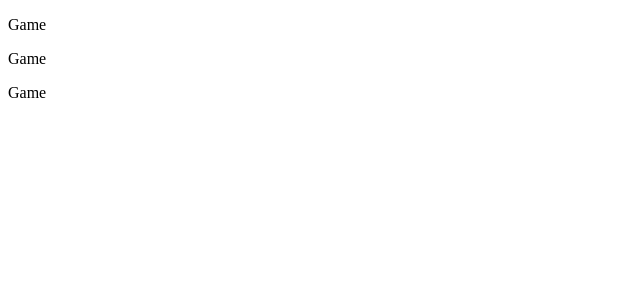
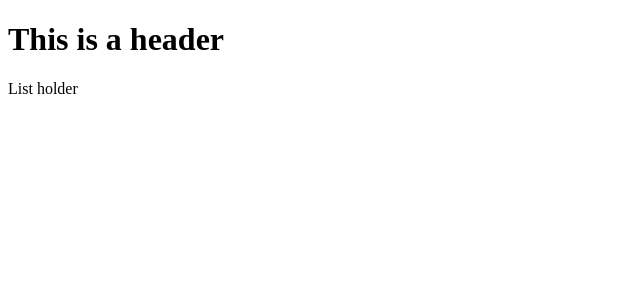
Before and after one commit to Alyssa-Crawford-dmi/Board-game-manager, a Vue app: page / in a window 1280 px wide. Shown: the top 300 px of the page, without its empty margins (0-640 px from the left). Built offline with nearby package versions, Linux system fonts and the light colour scheme; no server answers.

Commit message:
cleaned up to fit new design

```diff
--- a/src/App.vue
+++ b/src/App.vue
@@ -1,26 +1,17 @@
 <template>
-  <GameList :games="games" />
+  <Header />
+  <List-holder />
 </template>
 
 <script>
-import GameList from "./components/GameList.vue";
-import { getGameByName } from "./apiInteractions/boardGameAtlas";
+import Header from "./components/Header.vue";
+import ListHolder from "./components/ListHolder.vue";
 
 export default {
   name: "App",
   components: {
-    GameList,
-  },
-  data() {
-    return {
-      games: ["ticket to ride", "dominon", "another"],
-    };
-  },
-  mounted() {
-    getGameByName("Catan").then((data) => {
-      data;
-      //do stuff with data
-    });
+    Header,
+    ListHolder,
   },
 };
 </script>
--- a/src/apiInteractions/boardGameAtlas.js
+++ b/src/apiInteractions/boardGameAtlas.js
@@ -9,6 +9,4 @@ const getGameByName = async (name) => {
     return result
 }
 
-// const getAuth
-
 export {getGameByName, }
--- a/src/components/GameList.vue
+++ /dev/null
@@ -1,15 +0,0 @@
-<template>
-  <Game v-for="game in games" :key="game" />
-</template>
-
-<script>
-import Game from "./Game.vue";
-
-export default {
-  name: "GameList",
-  components: {
-    Game,
-  },
-  props: ["games"],
-};
-</script>
--- /dev/null
+++ b/src/components/Header.vue
@@ -0,0 +1,3 @@
+<template>
+  <h1>This is a header</h1>
+</template>
--- a/src/components/Game.vue
+++ b/src/components/ListHolder.vue
@@ -1,3 +1,3 @@
 <template>
-  <p>Game</p>
+  <p>List holder</p>
 </template>
```
Also changed, not shown: 2 other files (tests, documents, lock files or other folders).
